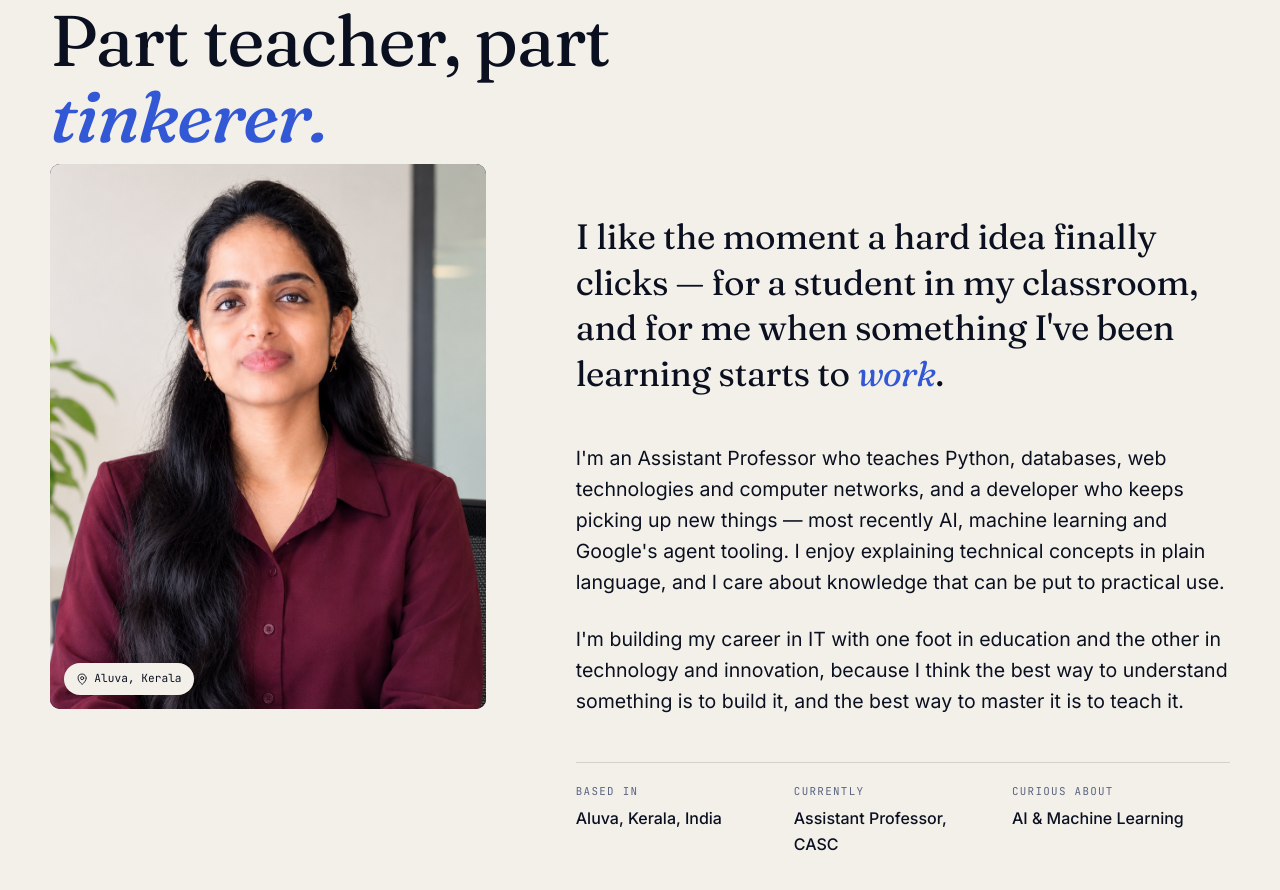
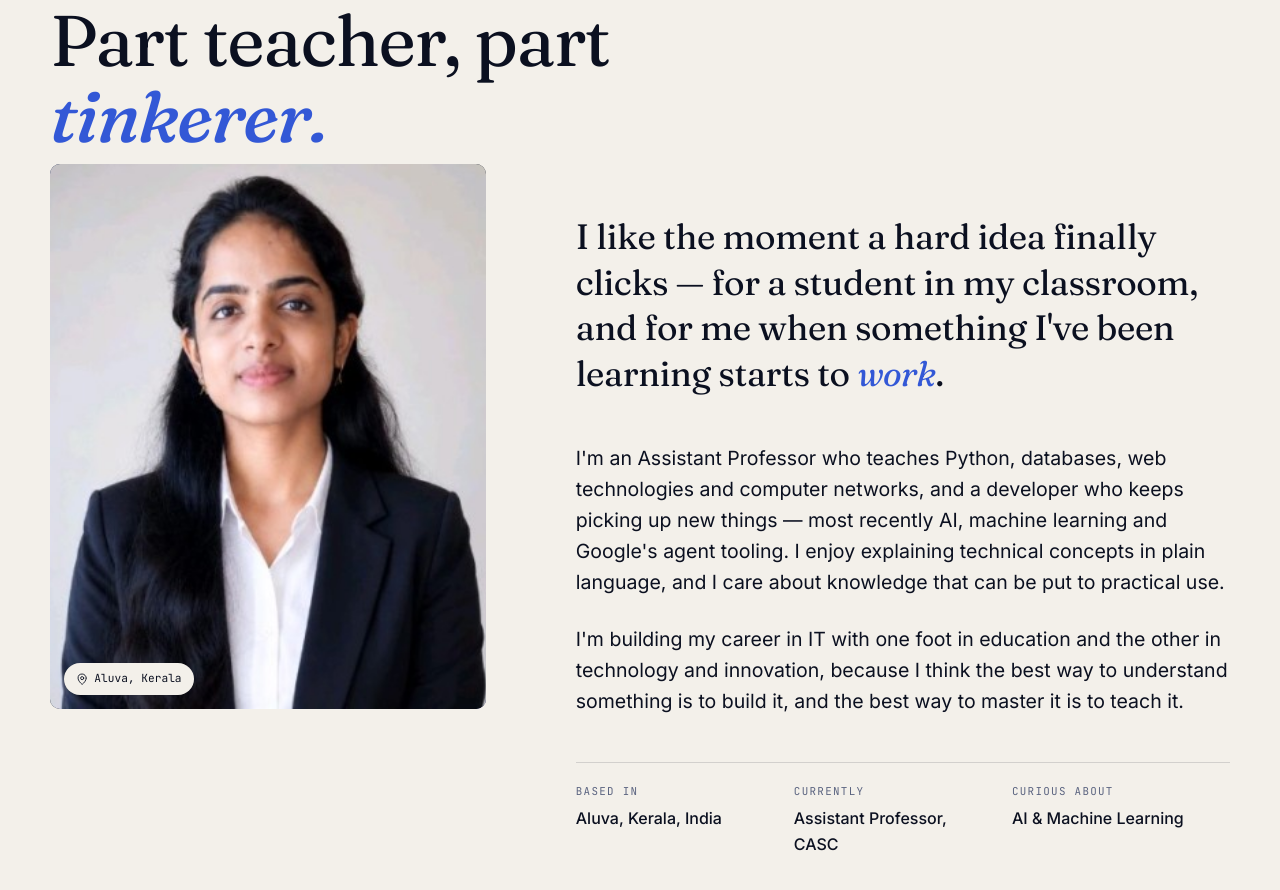
Before and after one commit to Sree12j/PORTFOLIO-SREE, a plain HTML site: page index.html in a window 1280 px wide. Shown: the part 1146-2036 px from the top of the page. Drawn offline with nearby package versions, Linux system fonts and the light colour scheme.

Commit message:
Update index.html

```diff
--- a/index.html
+++ b/index.html
@@ -449,7 +449,7 @@ footer{background:#070b17;border-top:1px solid var(--line);padding:50px 0 34px}
       <div class="reveal">
         <div class="portrait">
           <!-- TO ADD YOUR PHOTO: save it as profile.jpg next to index.html, then remove the comment markers around the line below -->
-           <img src="images/ProfilePic.Webp" alt="Portrait of Sreelakshmi S" />
+           <img src="images/Profilepic.jpeg" alt="Portrait of Sreelakshmi S" />
           <span class="initials"></span>
           <div class="portrait-tag"><i data-lucide="map-pin"></i> Aluva, Kerala</div>
         </div>
```
